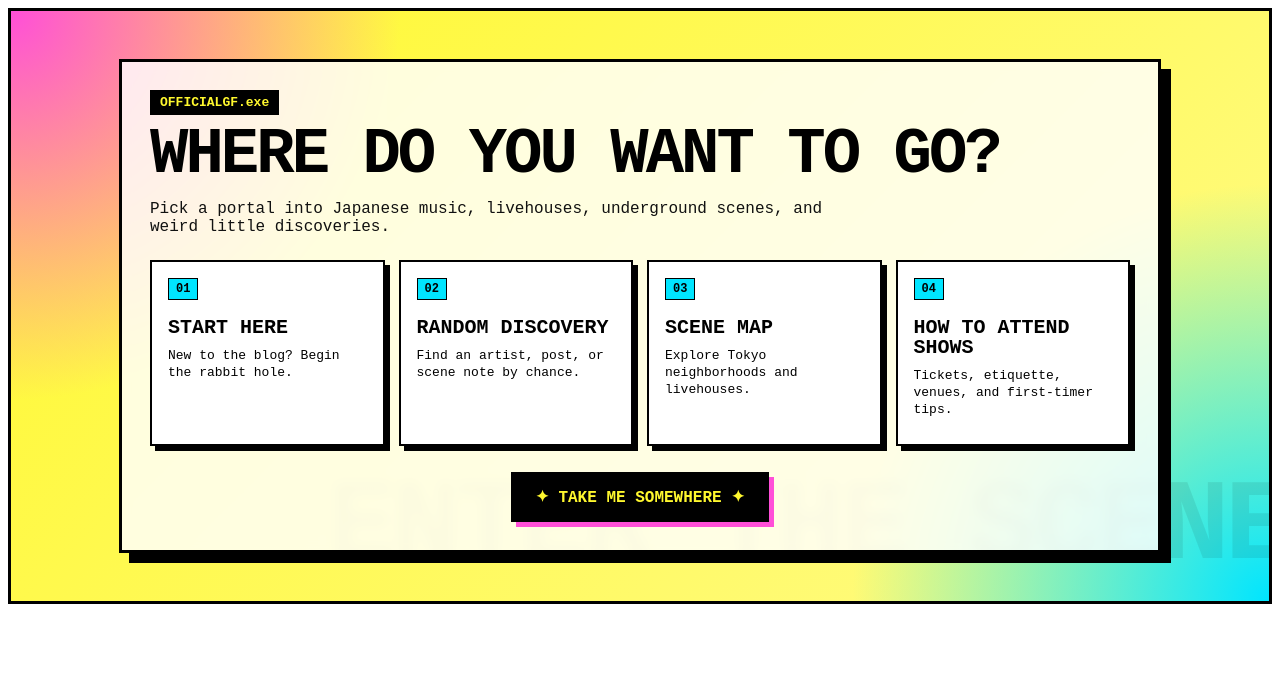
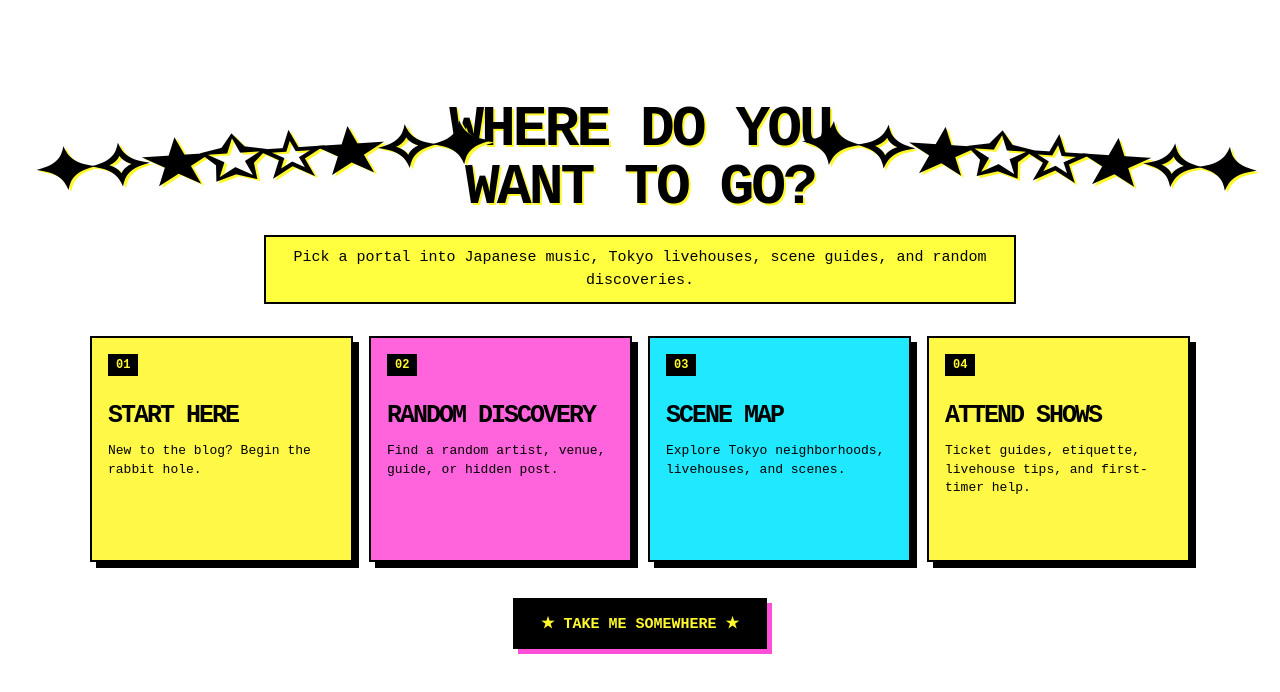
Before and after one commit to bibarugebarushoten-creator/navifront, a plain HTML site: page index.html in a window 1280 px wide. Drawn offline with Linux system fonts and the light colour scheme.

Commit message:
Update index.html

```diff
--- a/index.html
+++ b/index.html
@@ -1,60 +1,64 @@
 <div class="ofgf-rabbit-hole">
-  <div class="ofgf-bg-text">ENTER THE SCENE</div>
 
-  <div class="ofgf-card">
-    <p class="ofgf-kicker">OFFICIALGF.exe</p>
-    <h2>Where do you want to go?</h2>
-    <p class="ofgf-subtitle">
-      Pick a portal into Japanese music, livehouses, underground scenes, and weird little discoveries.
+  <div class="ofgf-inner">
+
+    <div class="ofgf-title-row">
+      <div class="ofgf-stars left">✦✧★✩☆★✧✦</div>
+      <h2>WHERE DO YOU WANT TO GO?</h2>
+      <div class="ofgf-stars right">✦✧★✩☆★✧✦</div>
+    </div>
+
+    <p class="ofgf-sub">
+      Pick a portal into Japanese music, Tokyo livehouses, scene guides, and random discoveries.
     </p>
 
     <div class="ofgf-grid">
-      <a href="#" class="ofgf-portal">
+
+      <a href="#" class="ofgf-box yellow">
         <span>01</span>
-        <strong>Start Here</strong>
-        <small>New to the blog? Begin the rabbit hole.</small>
+        <h3>START HERE</h3>
+        <p>New to the blog? Begin the rabbit hole.</p>
       </a>
 
-      <a href="#" class="ofgf-portal">
+      <a href="#" class="ofgf-box pink">
         <span>02</span>
-        <strong>Random Discovery</strong>
-        <small>Find an artist, post, or scene note by chance.</small>
+        <h3>RANDOM DISCOVERY</h3>
+        <p>Find a random artist, venue, guide, or hidden post.</p>
       </a>
 
-      <a href="#" class="ofgf-portal">
+      <a href="#" class="ofgf-box blue">
         <span>03</span>
-        <strong>Scene Map</strong>
-        <small>Explore Tokyo neighborhoods and livehouses.</small>
+        <h3>SCENE MAP</h3>
+        <p>Explore Tokyo neighborhoods, livehouses, and scenes.</p>
       </a>
 
-      <a href="#" class="ofgf-portal">
+      <a href="#" class="ofgf-box yellow">
         <span>04</span>
-        <strong>How to Attend Shows</strong>
-        <small>Tickets, etiquette, venues, and first-timer tips.</small>
+        <h3>ATTEND SHOWS</h3>
+        <p>Ticket guides, etiquette, livehouse tips, and first-timer help.</p>
       </a>
+
     </div>
 
-    <button class="ofgf-random-btn" onclick="ofgfRandomRabbitHole()">
-      ✦ take me somewhere ✦
+    <button onclick="ofgfRandomPortal()" class="ofgf-random">
+      ★ TAKE ME SOMEWHERE ★
     </button>
+
   </div>
 </div>
 
 <script>
-function ofgfRandomRabbitHole() {
+function ofgfRandomPortal() {
   const links = [
-    "#", // Start Here
-    "#", // Random Discovery
-    "#", // Scene Map
-    "#", // How to Attend Shows
-    "#", // Add an artist guide
-    "#", // Add a playlist page
-    "#", // Add a live report
-    "#", // Add a hidden favorite post
+    "/start-here",
+    "/scene-map",
+    "/tokyo-live-guide",
+    "/category/new-finds",
+    "/tag/live-report",
+    "/playlist"
   ];
 
-  const randomLink = links[Math.floor(Math.random() * links.length)];
-  window.location.href = randomLink;
+  window.location.href = links[Math.floor(Math.random() * links.length)];
 }
 </script>
 
@@ -62,154 +66,171 @@ function ofgfRandomRabbitHole() {
 .ofgf-rabbit-hole {
   position: relative;
   overflow: hidden;
-  padding: 48px 18px;
-  background:
-    radial-gradient(circle at top left, #ff4fd8 0, transparent 28%),
-    radial-gradient(circle at bottom right, #00e5ff 0, transparent 30%),
-    linear-gradient(135deg, #fff82e, #fffb8a);
-  border: 3px solid #000;
+  padding: 55px 18px;
+  background: transparent;
   font-family: "Courier New", monospace;
 }
 
-.ofgf-bg-text {
-  position: absolute;
-  inset: auto -20px 8px auto;
-  font-size: clamp(42px, 9vw, 120px);
-  font-weight: 900;
-  color: rgba(0,0,0,0.08);
-  letter-spacing: -5px;
-  white-space: nowrap;
-  pointer-events: none;
-}
-
-.ofgf-card {
-  position: relative;
-  max-width: 980px;
-  margin: 0 auto;
-  padding: 28px;
-  background: rgba(255,255,255,0.82);
-  border: 3px solid #000;
-  box-shadow: 10px 10px 0 #000;
+.ofgf-inner {
+  max-width: 1100px;
+  margin: auto;
+  padding: 36px;
+  background: rgba(255,255,255,0.08);
+  border: 2px solid rgba(255,255,255,0.35);
   backdrop-filter: blur(6px);
 }
 
-.ofgf-kicker {
-  display: inline-block;
-  margin: 0 0 10px;
-  padding: 5px 10px;
-  background: #000;
-  color: #fff82e;
-  font-size: 13px;
-  font-weight: bold;
+.ofgf-title-row {
+  display: flex;
+  align-items: center;
+  justify-content: center;
+  gap: 14px;
+  text-align: center;
 }
 
-.ofgf-card h2 {
+.ofgf-title-row h2 {
   margin: 0;
-  font-size: clamp(30px, 6vw, 64px);
-  line-height: 0.95;
+  color: #000;
+  font-size: clamp(30px, 5vw, 58px);
+  line-height: 1;
+  font-weight: 900;
+  letter-spacing: -3px;
   text-transform: uppercase;
-  letter-spacing: -3px;
-  color: #000;
+  text-shadow: 2px 2px 0 #fff82e;
 }
 
-.ofgf-subtitle {
-  max-width: 680px;
-  margin: 14px 0 24px;
-  font-size: 16px;
-  color: #111;
+.ofgf-stars {
+  color: #000;
+  font-size: clamp(28px, 5vw, 58px);
+  font-weight: 900;
+  white-space: nowrap;
+  letter-spacing: -8px;
+  transform: scaleX(1.35);
+  text-shadow: 2px 2px 0 #fff82e;
+}
+
+.ofgf-stars.left {
+  transform: scaleX(1.35) rotate(-5deg);
+}
+
+.ofgf-stars.right {
+  transform: scaleX(1.35) rotate(5deg);
+}
+
+.ofgf-sub {
+  max-width: 720px;
+  margin: 18px auto 32px;
+  text-align: center;
+  color: #000;
+  font-size: 15px;
+  line-height: 1.5;
+  background: rgba(255,255,0,0.75);
+  border: 2px solid #000;
+  padding: 10px 14px;
 }
 
 .ofgf-grid {
   display: grid;
   grid-template-columns: repeat(4, 1fr);
-  gap: 14px;
+  gap: 16px;
 }
 
-.ofgf-portal {
-  min-height: 150px;
+.ofgf-box {
+  min-height: 190px;
   padding: 16px;
-  background: #fff;
   color: #000;
+  text-decoration: none;
   border: 2px solid #000;
-  text-decoration: none;
-  box-shadow: 5px 5px 0 #000;
-  transition: transform 0.15s ease, box-shadow 0.15s ease, background 0.15s ease;
+  box-shadow: 6px 6px 0 #000;
+  transition: 0.18s ease;
 }
 
-.ofgf-portal:hover {
-  transform: translate(-3px, -3px);
-  box-shadow: 8px 8px 0 #000;
-  background: #ff4fd8;
-  color: #000;
+.ofgf-box:hover {
+  transform: translate(-4px, -4px) rotate(-1deg);
+  box-shadow: 10px 10px 0 #000;
 }
 
-.ofgf-portal span {
+.ofgf-box span {
   display: inline-block;
-  margin-bottom: 18px;
-  padding: 3px 7px;
-  background: #00e5ff;
-  border: 1px solid #000;
+  margin-bottom: 28px;
+  padding: 4px 8px;
+  background: #000;
+  color: #fff82e;
   font-size: 12px;
   font-weight: bold;
 }
 
-.ofgf-portal strong {
-  display: block;
-  font-size: 20px;
-  line-height: 1;
-  text-transform: uppercase;
+.ofgf-box h3 {
+  margin: 0;
+  font-size: 25px;
+  line-height: 0.95;
+  letter-spacing: -2px;
 }
 
-.ofgf-portal small {
-  display: block;
-  margin-top: 10px;
+.ofgf-box p {
+  margin-top: 14px;
   font-size: 13px;
-  line-height: 1.3;
+  line-height: 1.45;
 }
 
-.ofgf-random-btn {
+.yellow {
+  background: rgba(255, 248, 46, 0.88);
+}
+
+.pink {
+  background: rgba(255, 79, 216, 0.88);
+}
+
+.blue {
+  background: rgba(0, 229, 255, 0.88);
+}
+
+.ofgf-random {
   display: block;
-  margin: 26px auto 0;
-  padding: 13px 22px;
+  margin: 36px auto 0;
+  padding: 14px 26px;
   background: #000;
   color: #fff82e;
   border: 2px solid #000;
   font-family: "Courier New", monospace;
-  font-size: 16px;
-  font-weight: bold;
-  text-transform: uppercase;
+  font-size: 15px;
+  font-weight: 900;
   cursor: pointer;
   box-shadow: 5px 5px 0 #ff4fd8;
 }
 
-.ofgf-random-btn:hover {
+.ofgf-random:hover {
   background: #fff82e;
   color: #000;
   box-shadow: 5px 5px 0 #00e5ff;
 }
 
-@media (max-width: 800px) {
+@media (max-width: 900px) {
   .ofgf-grid {
     grid-template-columns: 1fr 1fr;
   }
 
-  .ofgf-card {
-    padding: 22px;
-    box-shadow: 6px 6px 0 #000;
+  .ofgf-title-row {
+    flex-direction: column;
+    gap: 4px;
+  }
+
+  .ofgf-stars {
+    letter-spacing: -6px;
   }
 }
 
-@media (max-width: 520px) {
+@media (max-width: 560px) {
   .ofgf-grid {
     grid-template-columns: 1fr;
   }
 
-  .ofgf-rabbit-hole {
-    padding: 28px 12px;
+  .ofgf-inner {
+    padding: 24px 16px;
   }
 
-  .ofgf-card h2 {
-    letter-spacing: -2px;
+  .ofgf-box {
+    min-height: 150px;
   }
 }
 </style>
```
